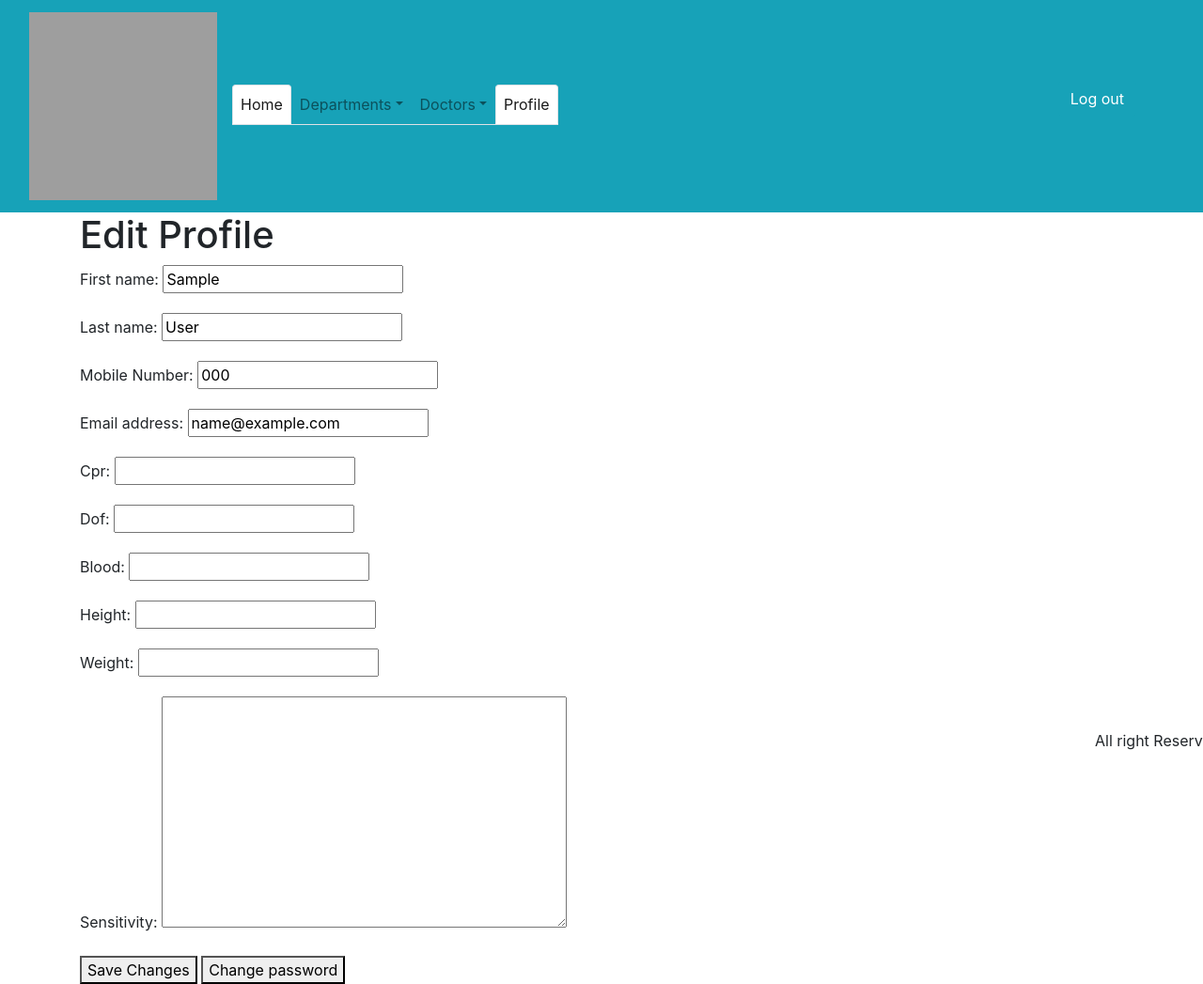
After one commit to fatimaA20/HealthCare-website, a Django app: page /accounts/edit/1 in a window 1280 px wide. The commit adds this page. Shown: the whole page at 94% size. Run offline with Django 4.2, Linux system fonts and the light colour scheme; tables that the repository leaves empty hold one stand-in row (values such as "Sample post"); some libraries are stand-ins or nearby versions; grey boxes are pictures that could not be loaded.

Commit message:
edit profile

```diff
--- a/main_app/forms.py
+++ b/main_app/forms.py
@@ -88,19 +88,17 @@ class CustomUserCreationForm(UserCreationForm):
 
             return username
 
-class CustomUserChangeForm(UserChangeForm):
+class CustomUserChangeForm(forms.ModelForm):
+    class Meta:
+        model = CustomUser
+        fields = ['image','username','first_name','last_name', 'email', 'mobile_Number']
+
+
+class AdminProfileForm(forms.ModelForm):
 
     class Meta:
         model = CustomUser
         fields = ['username', 'email', 'mobile_Number', 'image']
-
-
-
-
-class AdminProfileForm(forms.ModelForm):
-    class Meta:
-        model = CustomUser
-        fields = '__all__'
 
 class PatientProfileForm(forms.ModelForm):
     class Meta:
@@ -111,3 +109,14 @@ class DoctorProfileForm(forms.ModelForm):
     class Meta:
         model = Doctor
         fields ='__all__'
+
+class DoctorEditProfileForm(forms.ModelForm):
+    class Meta:
+        model = Doctor
+        fields =['first_name','last_name','mobile_Number','email']
+
+# class PatientEditProfileForm
+class PatientEditProfileForm(forms.ModelForm):
+    class Meta:
+        model = Patient
+        fields = ['first_name','last_name','mobile_Number','email','cpr','dof','blood','height','weight','sensitivity']
--- a/main_app/templates/main_app/doctor_list.html
+++ b/main_app/templates/main_app/doctor_list.html
@@ -21,11 +21,11 @@
                         <div class="card shadow-sm border-0">
                             <div class="card-body">
                                 <div class="user-picture">
-                                    <img src="{% static doctor.image|cut:'main_app/static' %}" class="shadow-sm rounded-circle" height="130" width="130" />
+                                    <img src="{% static doctor.image|cut:'main_app/static' %}" class="shadow-sm rounded-circle" height="130" width="130" style="position: fixed; " />
                                 </div>
                                 <div class="user-content">
                                     <h5 class="text-capitalize user-name"> {{ doctor.first_name }} {{ doctor.last_name }}</h5>
-                                    <h6 class="text-capitalize user-name">department :{{doctor.department}}</h6>
+                                    <h6 class="text-capitalize user-name">department: {{doctor.department}}</h6>
                                     <p class="small text-muted mb-0">{{doctor.description}}</p>
 
                                 </div>
--- /dev/null
+++ b/main_app/templates/registration/edit_doctor_profile.html
@@ -0,0 +1,11 @@
+{% extends 'base.html' %}
+
+{% block content %}
+  <h1>Edit Profile</h1>
+  <form method="post" enctype="multipart/form-data">
+    {% csrf_token %}
+    {{ form.as_p }}
+    <button type="submit">Save Changes</button>
+   <a href="#"><button type="submit">Change password</button></a>
+  </form>
+{% endblock %}
--- a/main_app/templates/registration/login.html
+++ b/main_app/templates/registration/login.html
@@ -78,14 +78,14 @@
                     </div>
 
                     <!-- Submit button -->
-                    <!-- <button type="button" class="btn btn-primary btn-block mb-4" valu="login">Sign in</button> -->
+                    {% comment %} <button type="button" class="btn btn-primary btn-block mb-4" valu="login">Sign in</button> {% endcomment %}
                     <input class="btn btn-primary btn-lg btn-block" style="background-color: #55acee" href="#!"
                     role="button" type="submit">
                     <input type="hidden" name="next" value="{{ next }}">
 
                     <!-- Register buttons -->
                     <div class="text-center">
-                      <p>Not a member? <a href="#!">Register</a></p>
+                      <p>Not a member? <a href="{% url 'signup'%}">Register</a></p>
                       <p>or sign up with:</p>
                       <button type="button" class="btn btn-link btn-floating mx-1">
                         <i class="fab fa-facebook-f"></i>
--- a/main_app/urls.py
+++ b/main_app/urls.py
@@ -13,7 +13,11 @@ urlpatterns = [
 
     # profile URL's
     path('accounts/profile/<int:user_id>',views.profile , name='profile'),
-    # path('accounts/edit/<int:user_id>', views.edit_patient_profile, name='edit_patient_profile'),
+    path('accounts/edit/<int:user_id>', views.edit_patient_profile, name='edit_patient_profile'),
+    path('edit_admin_profile/<int:user_id>', views.edit_admin_profile, name='edit_admin_profile'),
+    path('edit_doctor_profile/<int:user_id>', views.edit_doctor_profile, name='edit_doctor_profile'),
+
+
 
     # path('accounts/<int:pk>/edit',views.editProfile,name='edit_Profile'),
 
--- a/main_app/views.py
+++ b/main_app/views.py
@@ -9,12 +9,23 @@ from django.views.generic import ListView , DetailView
 # these 2 lines was imported to create form of signup
 from django.contrib.auth import login
 from django.contrib.auth.forms import UserCreationForm
-from .forms import CustomUserChangeForm
+from .forms import CustomUserChangeForm,DoctorProfileForm,DoctorEditProfileForm,PatientEditProfileForm
 from django.http import HttpResponseRedirect
 from django.db.models.signals import post_save
 from django.dispatch import receiver
+from django.urls import reverse
+from django.contrib import messages
+# from django.contrib.auth.models import User
+
+
+from django.contrib.auth import get_user_model
+from django.contrib.auth.forms import UserChangeForm
+
 # for user signup
 from .forms import CustomUserCreationForm,AdminProfileForm,PatientProfileForm
+from django.contrib.auth import get_user_model
+
+User = get_user_model()
 
 # Create your views here.
 
@@ -55,7 +66,7 @@ def update_user(pk, form_data):
 
 # Departments CBV's
 class DepartmentsList(ListView):
-  model = Department
+    model = Department
 
 
 class DepartmentsDetail(DetailView):
@@ -122,40 +133,54 @@ def profile (request , user_id):
 
 
 
-# def profile_update(request , user_id):
-#   #  update profile
-#   user = CustomUser.objects.get(id=user_id)
-#   form = CustomUserChangeForm(request.POST)
-#   if form.is_valid():
-#    form.save()
-#    return HttpResponseRedirect('/profile/')
-
-# @login_required
-# def edit_admin_profile(request):
-#     if request.method == 'POST':
-#         form = AdminProfileForm(request.POST, instance=request.user)
-#         if form.is_valid():
-#             form.save()
-#             messages.success(request, 'Your profile has been updated!')
-#             return redirect('home')
-#     else:
-#         form = AdminProfileForm(instance=request.user)
-#     return render(request, 'edit_admin_profile.html', {'form': form})
 
 
-# @login_required
-# def edit_patient_profile(request, pk):
-#     patient = get_object_or_404(Patient, pk=pk, user=request.user)
 
-#     if request.method == 'POST':
-#         form = PatientProfileForm(request.POST, instance=patient)
-#         if form.is_valid():
-#             form.save()
-#             return redirect('patient_profile')
-#     else:
-#         form = PatientProfileForm(instance=patient)
+def edit_admin_profile(request, user_id):
+    User = get_user_model()
+    user = User.objects.get(id=user_id)
+    if request.method == 'POST':
+        form = CustomUserChangeForm(request.POST,request.FILES, instance=user)
+        if form.is_valid():
+            form.save()
+            messages.success(request, 'Profile updated successfully')
+            return redirect(reverse('profile', kwargs={'user_id': user.id}))
 
-#     return render(request, 'edit_patient_profile.html', {'form': form})
+    else:
+        form = CustomUserChangeForm(instance=user)
+        context = {'form': form, 'user': user}
+        return render(request, 'registration/edit_admin_profile.html', context)
+
+
+# edit_doctor_profile
+def edit_doctor_profile(request, user_id):
+   User = get_user_model()
+   user = User.objects.get(id=user_id)
+   if request.method == 'POST':
+      form = DoctorEditProfileForm(request.POST,request.FILES, instance=user)
+      if form.is_valid():
+         form.save()
+         messages.success(request, 'Profile updated successfully')
+         return redirect(reverse('profile', kwargs={'user_id': user.id}))
+   else:
+        form = DoctorEditProfileForm(instance=user)
+   context = {'form': form, 'user': user}
+   return render(request, 'registration/edit_doctor_profile.html', context)
+
+
+def edit_patient_profile(request,user_id):
+   User = get_user_model()
+   user = User.objects.get(id=user_id)
+   if request.method == 'POST':
+      form = PatientEditProfileForm(request.POST,request.FILES, instance=user)
+      if form.is_valid():
+         form.save()
+         messages.success(request, 'Profile updated successfully')
+         return redirect(reverse('profile', kwargs={'user_id': user.id}))
+   else:
+        form = PatientEditProfileForm(instance=user)
+   context = {'form': form, 'user': user}
+   return render(request, 'registration/edit_doctor_profile.html', context)
 
 
 
```
Also changed, not shown: main_app/templates/registration/edit_admin_profile.html (added, +11 -0 lines), main_app/templates/registration/edit_patient_profile.html (added, +11 -0 lines), main_app/templates/registration/profile.html (+7 -2 lines), main_app/templates/registration/profile_edit.html (deleted, +0 -13 lines).
